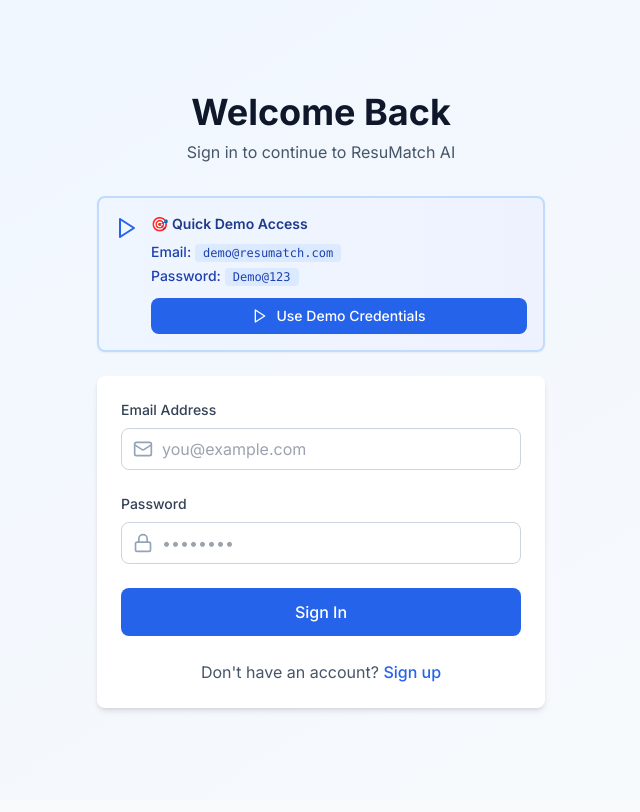
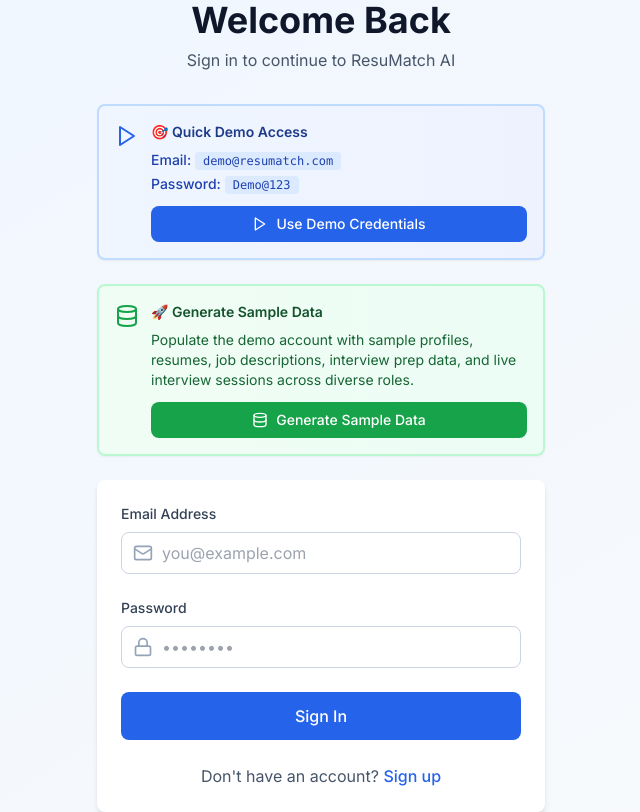
Before and after one commit to vkmindia80/ResuMatch, a React (Create React App) app in the folder frontend/: page /login in a window 1280 px wide. Shown: the whole page, without its empty margins (319-959 px from the left). Built offline with nearby package versions, Linux system fonts and the light colour scheme.

Commit message:
auto-commit for 090fb36a-1259-424e-815e-3e00109ea654

```diff
--- a/frontend/src/pages/Login.js
+++ b/frontend/src/pages/Login.js
@@ -99,6 +99,50 @@ const Login = () => {
           </div>
         </div>
 
+        {/* Generate Sample Data Section */}
+        <div className="mb-6 bg-gradient-to-r from-green-50 to-emerald-50 border-2 border-green-200 rounded-lg p-4 shadow-sm" data-testid="sample-data-section">
+          <div className="flex items-start space-x-3">
+            <div className="flex-shrink-0">
+              <Database className="h-6 w-6 text-green-600 mt-0.5" />
+            </div>
+            <div className="flex-1">
+              <h3 className="text-sm font-semibold text-green-900 mb-2">🚀 Generate Sample Data</h3>
+              <p className="text-sm text-green-800 mb-3">
+                Populate the demo account with sample profiles, resumes, job descriptions, interview prep data, and live interview sessions across diverse roles.
+              </p>
+
+              {dataGenerated && generationResult && (
+                <div className="mb-3 bg-green-100 border border-green-300 rounded-lg p-3 text-xs text-green-900" data-testid="generation-success">
+                  <div className="flex items-center space-x-2 mb-2">
+                    <CheckCircle size={16} className="text-green-600" />
+                    <span className="font-semibold">Sample Data Generated Successfully!</span>
+                  </div>
+                  <div className="grid grid-cols-2 gap-2 text-xs">
+                    <div>✓ Profiles: {generationResult.profiles}</div>
+                    <div>✓ Jobs: {generationResult.job_descriptions}</div>
+                    <div>✓ Resumes: {generationResult.resumes}</div>
+                    <div>✓ Questions: {generationResult.interview_questions}</div>
+                    <div>✓ Cover Letters: {generationResult.cover_letters}</div>
+                    <div>✓ Practice: {generationResult.practice_sessions}</div>
+                    <div className="col-span-2">✓ Live Sessions: {generationResult.live_interview_sessions}</div>
+                  </div>
+                </div>
+              )}
+
+              <button
+                type="button"
+                onClick={generateSampleData}
+                disabled={generatingData}
+                data-testid="generate-sample-data-button"
+                className="w-full bg-green-600 hover:bg-green-700 disabled:bg-green-400 disabled:cursor-not-allowed text-white text-sm font-medium py-2 px-4 rounded-lg transition-colors duration-200 flex items-center justify-center space-x-2"
+              >
+                <Database size={16} />
+                <span>{generatingData ? 'Generating Sample Data...' : 'Generate Sample Data'}</span>
+              </button>
+            </div>
+          </div>
+        </div>
+
         <div className="card">
           <form onSubmit={handleSubmit} className="space-y-6">
             {error && (
```
